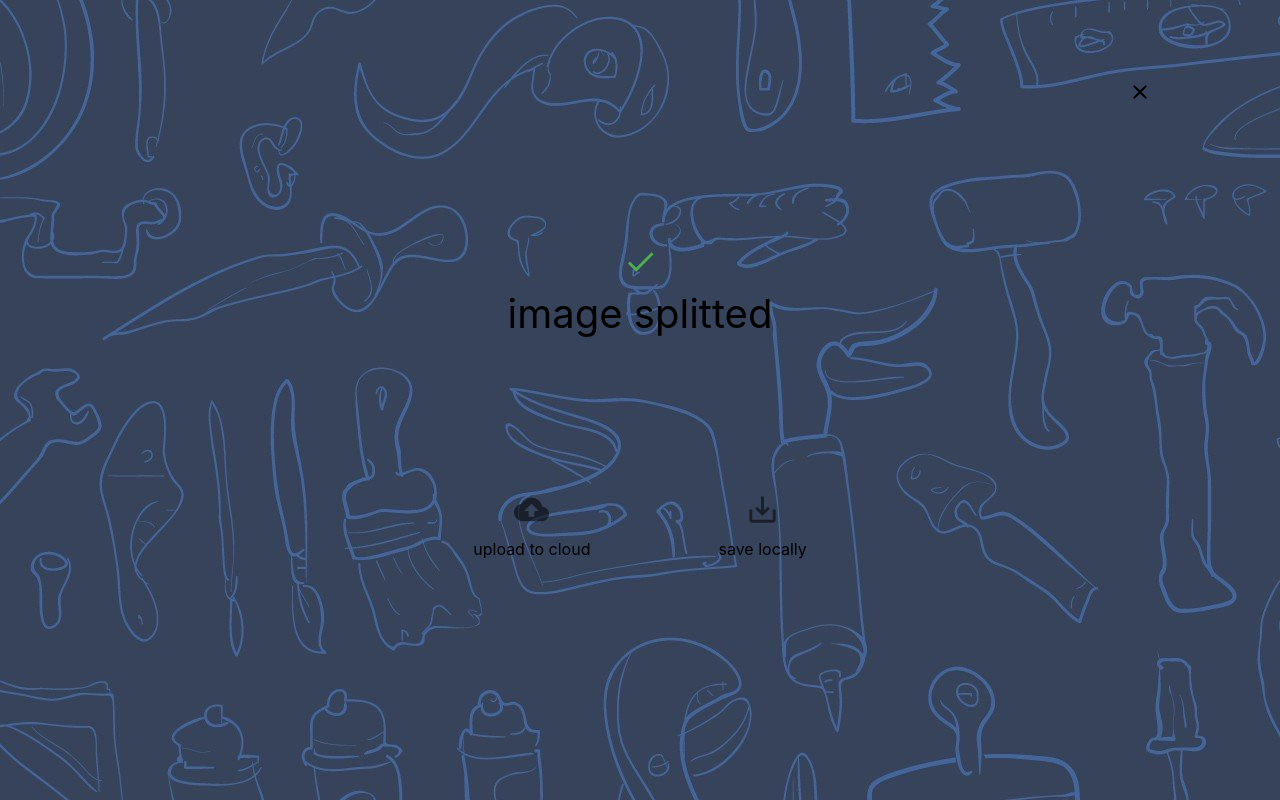
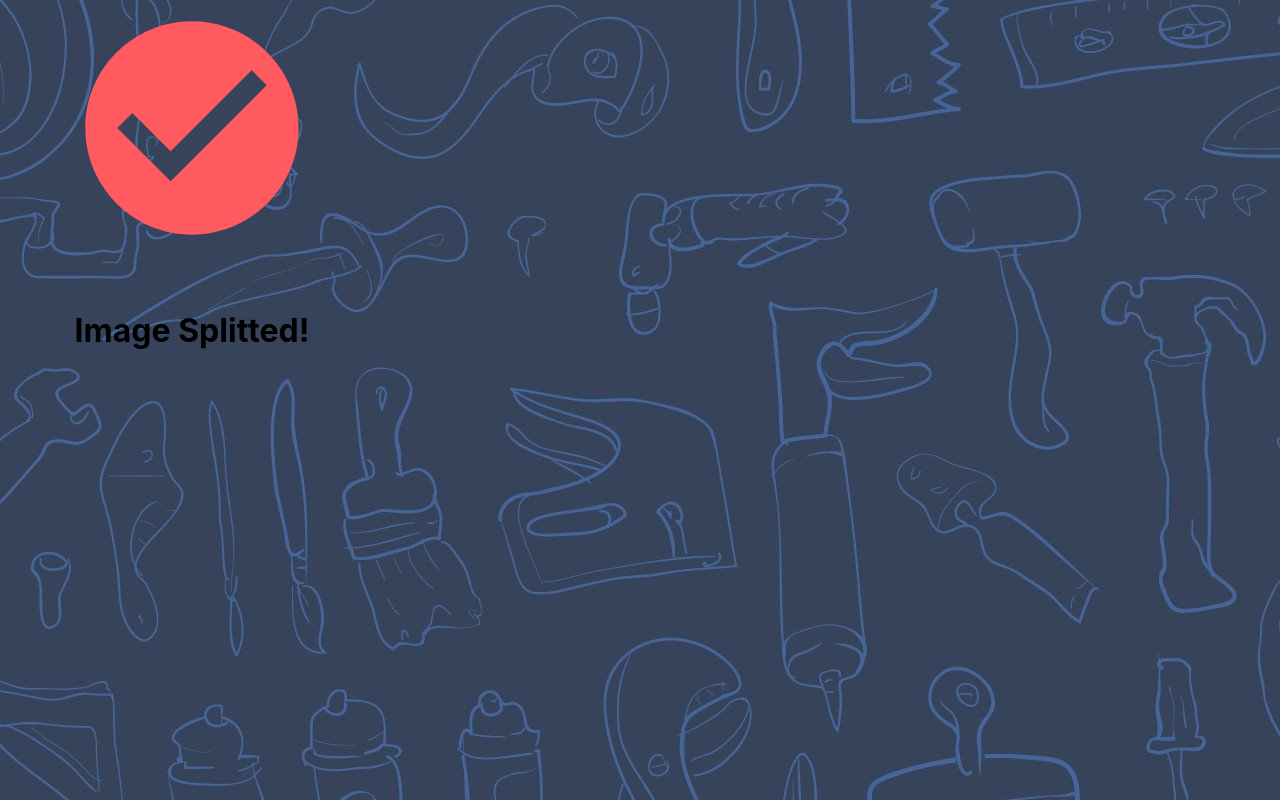
Before and after one commit to ocr-data-preparation/application, a React (Create React App) app: page /split/done in a window 1280 px wide. Built offline with nearby package versions, Linux system fonts and the light colour scheme.

Commit message:
rebuild split done component

```diff
--- a/src/components/Home/UploadDialog.js
+++ b/src/components/Home/UploadDialog.js
@@ -86,6 +86,9 @@ const useStyles = makeStyles(theme => ({
   },
   titleIcon: {
     fontSize: "10vw"
+  },
+  loading: {
+    margin: "2vw"
   }
 }));
 
@@ -141,7 +144,7 @@ export default function UploadDialog() {
 
   const handleClose = () => {
     setOpen(false);
-    document.getElementById("image").style.display = "none";
+    // document.getElementById("image").style.display = "none";
   };
 
   const getInitialExcludesArray = async image => {
@@ -228,7 +231,7 @@ export default function UploadDialog() {
               <ModifiedButton id="bt1" buttonTag="Choose Image" />
             </div>
             {data.loading ? (
-              <CircularProgress />
+              <CircularProgress className={classes.loading} />
             ) : (
               <ModifiedButton
                 id="bt2"
--- a/src/components/Project/PickProjectDialog/index.js
+++ b/src/components/Project/PickProjectDialog/index.js
@@ -57,7 +57,7 @@ export default function PickProjectDialog(props) {
   };
 
   const getProjectsData = async () =>
-    await axios.get(`${URL_BASE_API}/project`);
+    await axios.get(`${URL_BASE_API}/project/`);
 
   const fetchProjectData = async () => {
     try {
--- a/src/components/Split/Buttons.js
+++ b/src/components/Split/Buttons.js
@@ -1,4 +1,4 @@
-import React from "react";
+import React, { useState } from "react";
 import { makeStyles } from "@material-ui/core/styles";
 import Fab from "@material-ui/core/Fab";
 import {
@@ -6,17 +6,14 @@ import {
   Paper,
   InputLabel,
   MenuItem,
-  Radio,
   IconButton,
-  RadioGroup,
   FormControlLabel,
   FormControl,
   FormLabel,
   Select,
   ButtonGroup,
-  FormHelperText,
   Button,
-  TextField
+  CircularProgress
 } from "@material-ui/core";
 import AddCircleIcon from "@material-ui/icons/AddCircle";
 import RemoveCircleIcon from "@material-ui/icons/RemoveCircle";
@@ -25,6 +22,7 @@ import axios from "axios";
 import Cookie from "universal-cookie";
 
 import ModifiedButton from "../UI/Button";
+import SplitDone from "../splitDone/splitDoneComp";
 
 const cookie = new Cookie();
 
@@ -50,15 +48,23 @@ const useStyles = makeStyles(theme => ({
     placeContent: "center"
   },
   imageContainer: {},
-  buttonsContainer: {}
+  buttonsContainer: {},
+  loading: {
+    margin: "2vw"
+  }
 }));
 
 function Buttons(props) {
   const classes = useStyles();
-  const [tipePotongan, setTipePotongan] = React.useState("angka");
-  const [tipeWarna, setTipeWarna] = React.useState("color");
-  const [ketebalan, setKetebalan] = React.useState(0);
-  const [noise, setNoise] = React.useState("none");
+  const [tipePotongan, setTipePotongan] = useState("angka");
+  const [tipeWarna, setTipeWarna] = useState("color");
+  const [ketebalan, setKetebalan] = useState(0);
+  const [noise, setNoise] = useState("none");
+  const [data, setData] = useState({
+    splitted: false,
+    loading: false,
+    error: false
+  });
 
   var arr = props.excludes;
 
@@ -108,6 +114,8 @@ function Buttons(props) {
   };
 
   const handleSplit = async () => {
+    setData({ ...data, loading: true });
+
     let pixel = await getPixel(cookie.get("project-id"));
     await axios.post(`${URL_BASE_API}/image/save`, {
       path: props.path,
@@ -115,7 +123,7 @@ function Buttons(props) {
       includes: arr
     });
 
-    window.location.replace(`http://localhost:3000/split/done`);
+    setData({ ...data, loading: false, splitted: true });
   };
 
   const handleChangeTipePotongan = event => {
@@ -158,6 +166,8 @@ function Buttons(props) {
 
   return (
     <div className={classes.root}>
+      {!data.splitted ? (
+        <div>
           <Grid container className={classes.container}>
             <Grid item xs={9} className={classes.imageContainer}>
               <h2>Select Image Grid to Split</h2>
@@ -967,7 +977,15 @@ function Buttons(props) {
               </Grid>
             </Grid>
           </Grid>
+          {data.loading ? (
+            <CircularProgress className={classes.loading} />
+          ) : (
             <ModifiedButton buttonTag="SPLIT" OnClick={handleSplit} />
+          )}
+        </div>
+      ) : (
+        <SplitDone />
+      )}
     </div>
   );
 }
--- a/src/components/splitDone/splitDoneComp.js
+++ b/src/components/splitDone/splitDoneComp.js
@@ -1,40 +1,30 @@
-import React,{Component} from 'react';
-import './splitDoneComp.css';
-import IconButton from '@material-ui/core/IconButton';
-import CloudUploadIcon from '@material-ui/icons/CloudUpload';
-import SaveAltIcon from '@material-ui/icons/SaveAlt';
-import DoneIcon from '@material-ui/icons/Done';
-import { green } from '@material-ui/core/colors';
-import CloseIcon from '@material-ui/icons/Close';
+import React from "react";
+import { makeStyles } from "@material-ui/core/styles";
+import { CheckCircle } from "@material-ui/icons";
 
-class SplitDone extends Component {
-  constructor(props){
-    super(props)
+const useStyles = makeStyles(theme => ({
+  root: {
+    textAlign: "center",
+    width: "30vw"
+  },
+  doneIcon: {
+    fontSize: "20vw",
+    color: "#FF5A5F"
+  },
+  desc: {
+    margin: "4vw"
   }
-  render(){
-    return(
-      <div className="App">
-        <div className="navbar">
-          <CloseIcon></CloseIcon>
-        </div>
-        <div className="App-header">
-            <DoneIcon style={{ color: green[500] }} fontSize="large"/>
-            <div>image splitted </div>
-        </div>
-        <div className="lowerPage">
-          <div>
-          <IconButton aria-label="upload"> <CloudUploadIcon fontSize="large"/></IconButton>
-                <div>upload to cloud </div>
-          </div>
-          <div style={{marginLeft:"10vw"}}>
-          <IconButton aria-label="save"> <SaveAltIcon fontSize="large"/> </IconButton>
-              <div>save locally</div>
-              </div>
-          </div>
-        </div>
-    );
+}));
 
-  }
+function SplitDone(props) {
+  const classes = useStyles();
+
+  return (
+    <div className={classes.root}>
+      <CheckCircle className={classes.doneIcon} />
+      <h1 className={classes.desc}>Image Splitted!</h1>
+    </div>
+  );
 }
 
 export default SplitDone;
```
Lines whose indentation alone changed are shown as unchanged.
